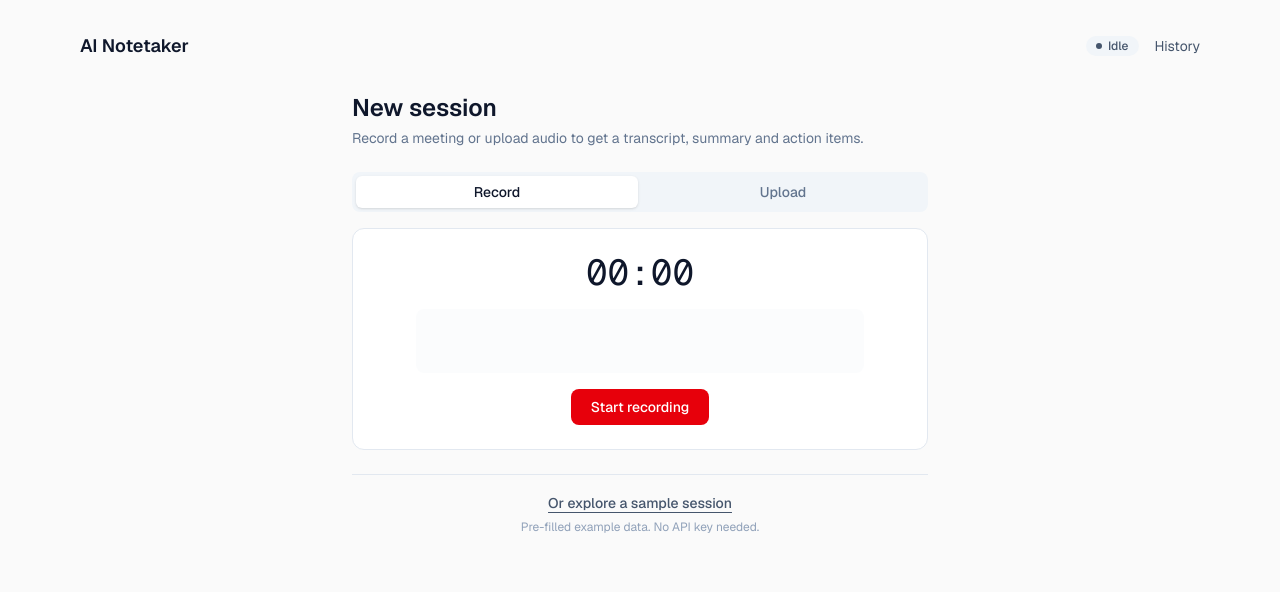
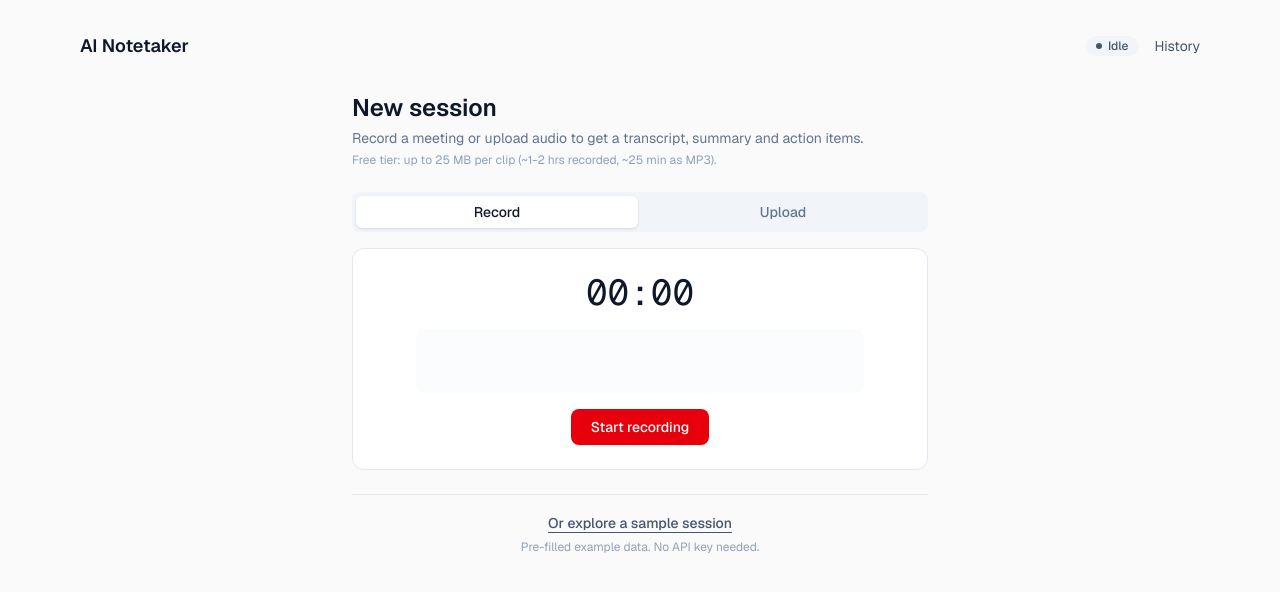
Before and after one commit to Atishyy27/ai-notetaker, a Next.js app: page / in a window 1280 px wide. Shown: the top 592 px of the page. Built offline with nearby package versions, Linux system fonts and the light colour scheme.

Commit message:
show the free-tier clip limit on the home screen

```diff
--- a/src/app/page.tsx
+++ b/src/app/page.tsx
@@ -128,8 +128,11 @@ export default function HomePage() {
       ) : (
         <div className="mx-auto max-w-xl">
           <h1 className="mb-1 text-2xl font-semibold text-slate-900">New session</h1>
-          <p className="mb-6 text-sm text-slate-500">
+          <p className="mb-1 text-sm text-slate-500">
             Record a meeting or upload audio to get a transcript, summary and action items.
+          </p>
+          <p className="mb-6 text-xs text-slate-400">
+            Free tier: up to 25 MB per clip (~1-2 hrs recorded, ~25 min as MP3).
           </p>
           <div className="mb-4 flex gap-1 rounded-lg bg-slate-100 p-1" role="tablist">
             {(["record", "upload"] as const).map((m) => (
```
